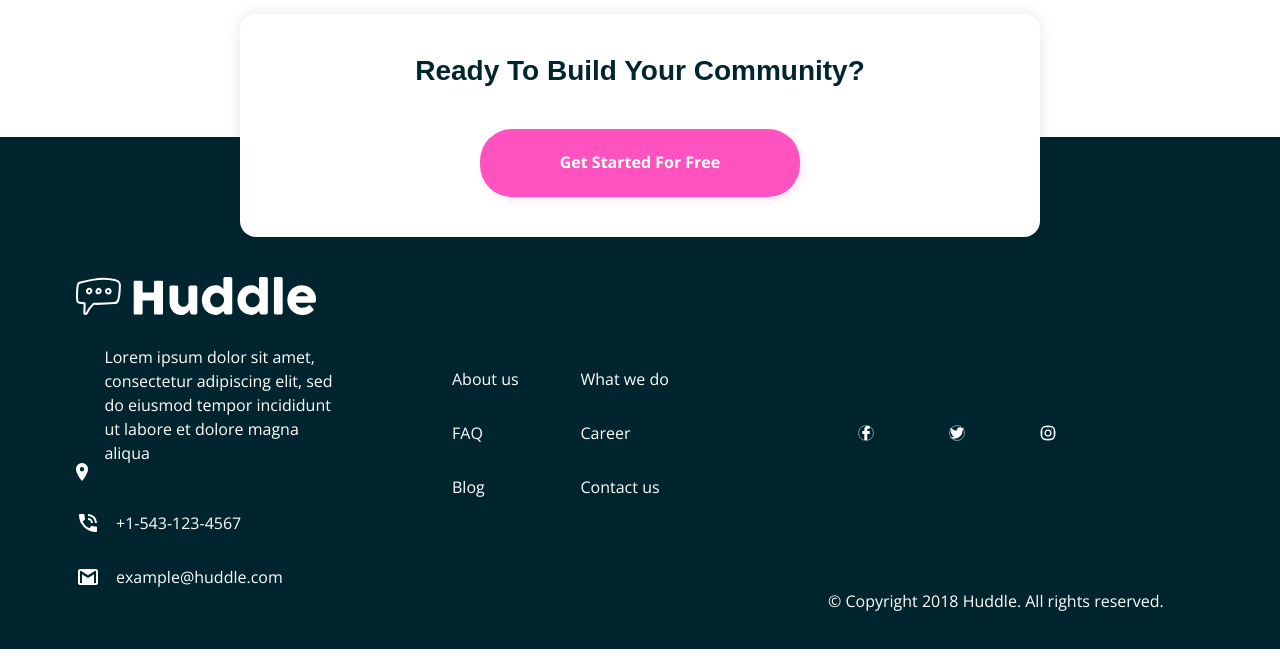
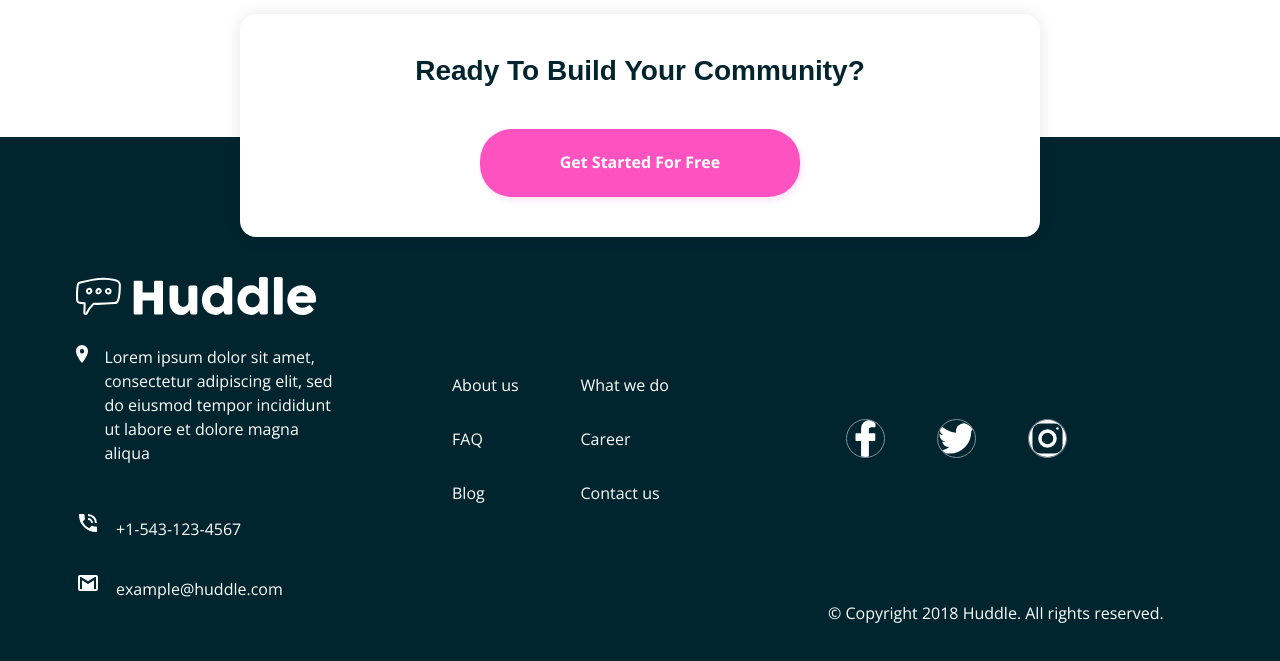
Before and after one commit to DimitriGLLN/Huddle, a plain HTML site: page index.html in a window 1280 px wide. Shown: the part 2396-3057 px from the top of the page. Drawn offline with nearby package versions, Linux system fonts and the light colour scheme.

Commit message:
Huddle landing page

```diff
--- a/index.html
+++ b/index.html
@@ -139,13 +139,13 @@
             </nav>
             <ul class="reseau-list" role="list">
                 <li class="reseau-item">
-                    <img src="img/facebook-logo.svg" alt="Logo facebook">
+                    <img class="reseau-img" src="img/facebook-logo.svg" alt="Logo facebook">
                 </li>
                 <li class="reseau-item">
-                    <img src="img/twitter.svg" alt="Logo twitter">
+                    <img class="reseau-img" src="img/twitter.svg" alt="Logo twitter">
                 </li>
                 <li class="reseau-item">
-                    <img src="img/instagram.svg" alt="Logo instagram">
+                    <img class="reseau-img" src="img/instagram.svg" alt="Logo instagram">
                 </li>
             </ul>
             <p class="copyright" id="scroll-test">© Copyright 2018 Huddle. All rights reserved.</p>
--- a/style.css
+++ b/style.css
@@ -65,7 +65,29 @@ hr {
     padding-left: 1.6rem;
     padding-right: 1.6rem;
 }
+@media screen and (min-width: 36em) {
+    .container {
+        max-width: 53.6rem;
+    }
+}
 
+@media screen and (min-width: 48em) {
+    .container {
+        max-width: 72.8rem;
+    }
+}
+
+@media screen and (min-width: 62em) {
+    .container {
+        max-width: 95.2rem;
+    }
+}
+
+@media screen and (min-width: 75em) {
+    .container {
+        max-width: 116rem;
+    }
+}
 
 
 /* Components btn */
@@ -96,7 +118,7 @@ hr {
 
 .btn:hover,
 .btn:focus {
-    transform: scale(1.1);
+    transform: scale(1.05);
 }
 
 /* Header */
@@ -159,7 +181,9 @@ hr {
     gap: 2rem;
     font-size: 1.4rem;
 
+
 }
+
 .product-content{
     display: flex;
     flex-direction: row;
@@ -168,6 +192,7 @@ hr {
     align-items: center;
     text-align: left;
 }
+
 .product-item-desc{
     color: var(--accent);
 }
@@ -186,6 +211,7 @@ hr {
     font-size: 1.4rem;
 
 }
+
 .advantage-item {
     display: flex;
     flex-direction: row;
@@ -199,6 +225,7 @@ hr {
     border-radius: 1.6rem;
 
 }
+
 .advantage-item h2{
     font-size: 2.8rem;
 }
@@ -268,7 +295,7 @@ hr {
 .footer-contact-item{
 
     display: flex;
-    align-items: end;
+    align-items: baseline;
     margin-top: 3rem;
 
 }
@@ -295,6 +322,7 @@ hr {
 }
 .reseau-list{
     display: grid;
+
     grid-template-columns:repeat(3 , 1fr) ;
     column-gap: 1.6rem ;
 
@@ -302,16 +330,21 @@ hr {
 .reseau-item{
     padding: auto;
     margin: auto;
-    border: .1rem solid var(--text);
-    border-radius: 50%;
+
 
 
 }
-.reseau-item img{
-    height: 1.4rem;
-    width: 1.4rem;
+
+.reseau-img {
+    height: 3.9rem;
+    width:3.9rem;
+    border: .1rem solid var(--text);
+    border-radius: 50%;
 }
+
+
 .copyright{
+
     grid-column: 3 / span 2;
     grid-row: third-line / 4;
 }
```
